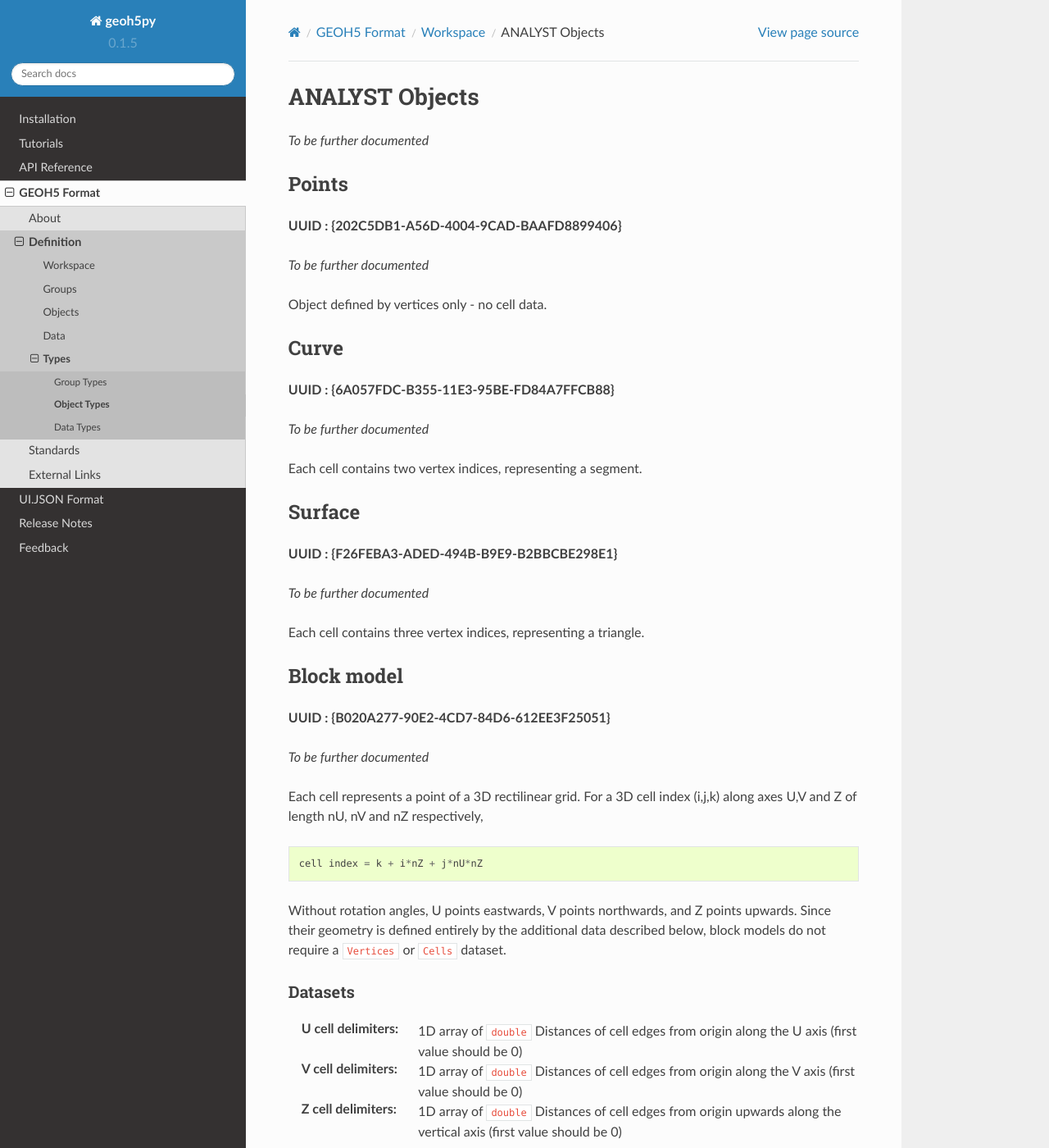
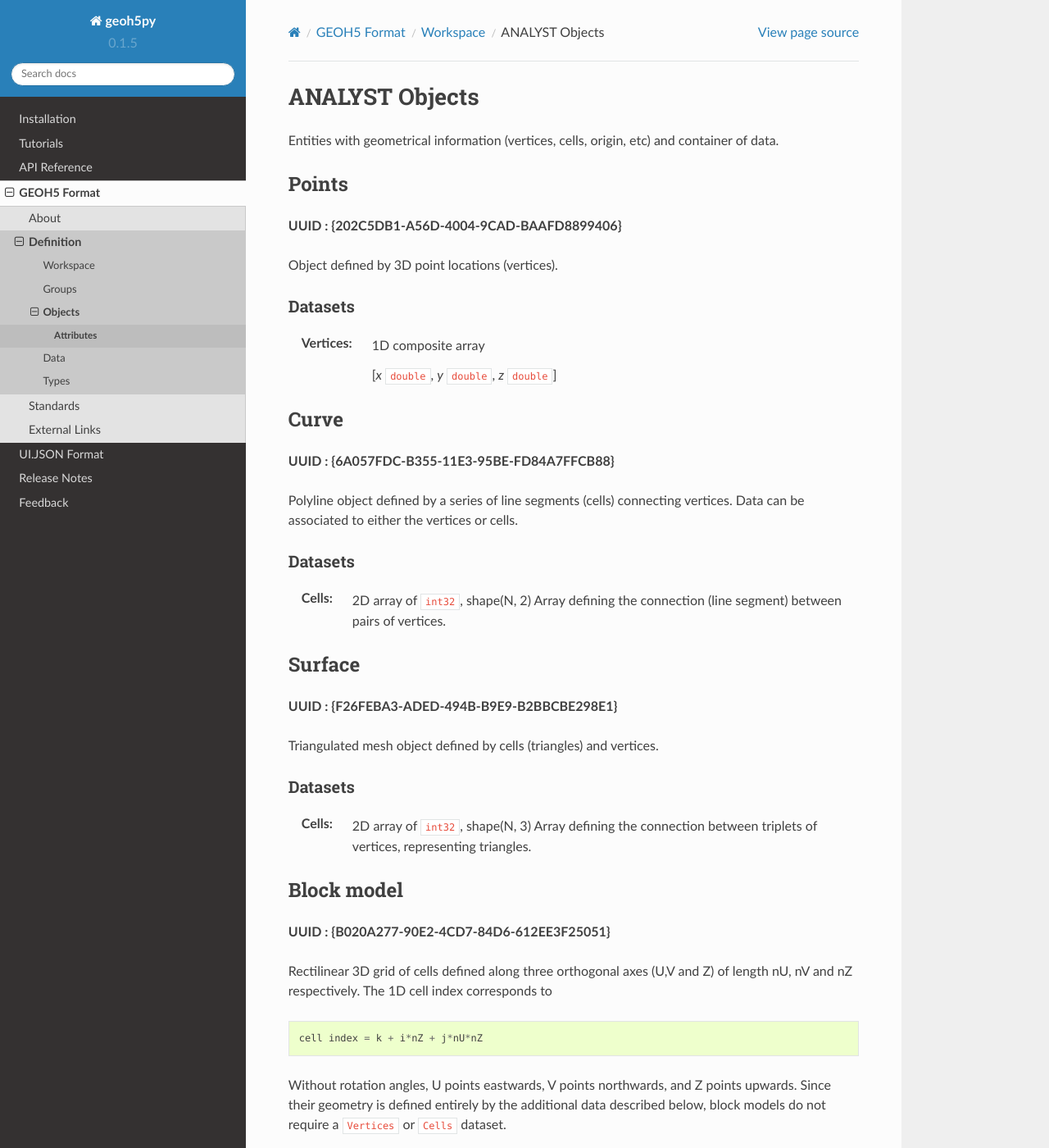
Before and after one commit to MiraGeoscience/geoh5py, a Sphinx documentation site: the page built from docs/content/geoh5_format/analyst/objects.rst, in a window 1280 px wide and 1400 px high. Shown: the whole window at 82% size. Built offline with Sphinx 7.4.7 and the Read the Docs theme 2.0.0, drawn with Linux system fonts in a browser that asks for light colours; some of the changed text lies outside the part shown.

Commit message:
Beef up docs for supported geoh5 objects

```diff
--- a/docs/content/geoh5_format/analyst/objects.rst
+++ b/docs/content/geoh5_format/analyst/objects.rst
@@ -3,44 +3,56 @@
 ANALYST Objects
 ===============
 
-*To be further documented*
+Entities with geometrical information (vertices, cells, origin, etc) and container of data.
+
 
 Points
 ------
 
 **UUID : {202C5DB1-A56D-4004-9CAD-BAAFD8899406}**
 
-*To be further documented*
+Object defined by 3D point locations (vertices).
 
-Object defined by vertices only - no cell data.
+Datasets
+^^^^^^^^
+:Vertices: 1D composite array
+
+    [*x* ``double``, *y* ``double``, *z* ``double``]
+
+
 
 Curve
 -----
 
 **UUID : {6A057FDC-B355-11E3-95BE-FD84A7FFCB88}**
 
-*To be further documented*
+Polyline object defined by a series of line segments (cells) connecting vertices.
+Data can be associated to either the vertices or cells.
 
-Each cell contains two vertex indices, representing a segment.
+Datasets
+^^^^^^^^
+:Cells: 2D array of ``int32``, shape(N, 2)
+    Array defining the connection (line segment) between pairs of vertices.
 
 Surface
 -------
 
 **UUID : {F26FEBA3-ADED-494B-B9E9-B2BBCBE298E1}**
 
-*To be further documented*
+Triangulated mesh object defined by cells (triangles) and vertices.
 
-Each cell contains three vertex indices, representing a triangle.
+Datasets
+^^^^^^^^
+:Cells: 2D array of ``int32``, shape(N, 3)
+    Array defining the connection between triplets of vertices, representing triangles.
 
 Block model
 -----------
 
 **UUID : {B020A277-90E2-4CD7-84D6-612EE3F25051}**
 
-*To be further documented*
-
-Each cell represents a point of a 3D rectilinear grid. For a 3D cell
-index (i,j,k) along axes U,V and Z of length nU, nV and nZ respectively,
+Rectilinear 3D grid of cells defined along three orthogonal axes (U,V and Z)
+of length nU, nV and nZ respectively. The 1D cell index corresponds to
 
 ::
 
@@ -74,10 +86,8 @@
 
 **UUID : {48f5054a-1c5c-4ca4-9048-80f36dc60a06}**
 
-*To be further documented*
-
-Each cell represents a point in a regular 2D grid. For a 2D cell
-index (i,j) within axes U and V containing nU and nV cells respectively,
+Rectilinear 2D grid of cells defined along two orthogonal axes (U and V) of length nU and nV.
+The 1D cell index corresponds to
 
 ::
 
```
Also changed, not shown: docs/content/geoh5_format/hierarchy.rst (+20 -25 lines).
